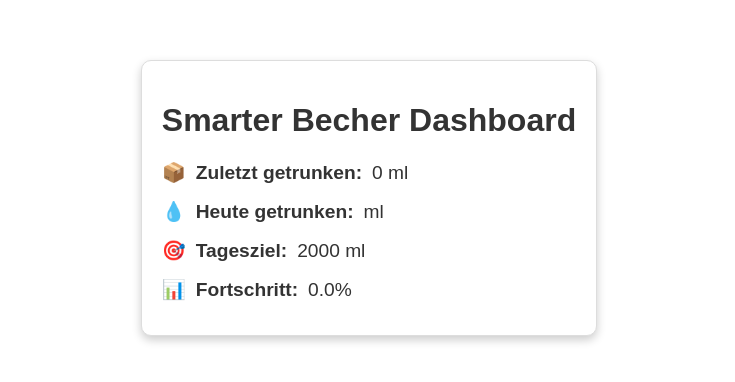
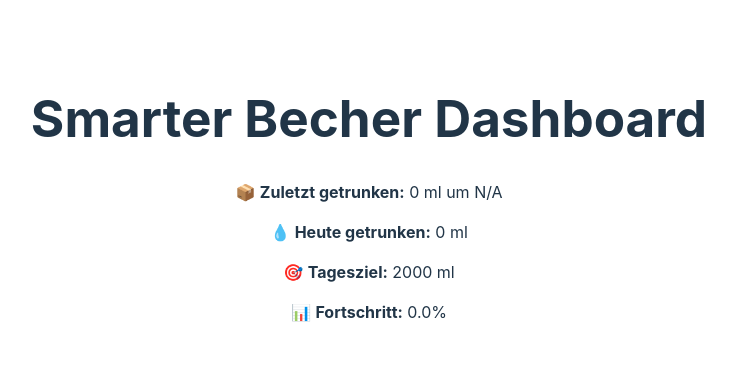
Before and after one commit to arturhoxha/Iot_Smarter_Becher, a Vue app: page / in a window 1280 px wide. Shown: the part 202-584 px from the top of the page, without its empty margins (271-1006 px from the left). Built offline with nearby package versions, Linux system fonts and the light colour scheme; no server answers.

Commit message:
differenz im backend hinzugefügt und frontend ausgabe verbessert

```diff
--- a/src/components/Dashboard.vue
+++ b/src/components/Dashboard.vue
@@ -2,8 +2,8 @@
   <div class="dashboard">
     <h1>Smarter Becher Dashboard</h1>
     <div class="status">
-      <p>📦 <strong>Zuletzt getrunken:</strong> {{ currentConsumed }} ml</p>
-      <p>💧 <strong>Heute getrunken:</strong> {{ totalConsumed }} ml</p>
+      <p>📦 <strong>Zuletzt getrunken:</strong> {{ lastDrink }} ml um {{ formatTime(timestamp) }}</p>
+      <p>💧 <strong>Heute getrunken:</strong> {{ totalAmount }} ml</p>
       <p>🎯 <strong>Tagesziel:</strong> {{ dailyGoal }} ml</p>
       <p>📊 <strong>Fortschritt:</strong> {{ progressPercentage }}%</p>
     </div>
@@ -19,25 +19,31 @@ import axios from 'axios';
 export default {
   data() {
     return {
-      currentConsumed: 0,
-      totalConsumed: null,
+      lastDrink: 0,         // Die zuletzt getrunkene Menge (Differenz)
+      totalAmount: 0,       // Gesamtmenge heute
+      timestamp: null,      // Zeitstempel der letzten Messung
       dailyGoal: 2000,
       showReminder: false,
     };
   },
   computed: {
     progressPercentage() {
-      return ((this.currentConsumed / this.dailyGoal) * 100).toFixed(1);
+      return ((this.totalAmount / this.dailyGoal) * 100).toFixed(1);
     },
   },
   methods: {
+    formatTime(timestamp) {
+      if (!timestamp) return 'N/A';
+      const date = new Date(timestamp);
+      return `${String(date.getHours()).padStart(2, '0')}:${String(date.getMinutes()).padStart(2, '0')}`;
+    },
     async fetchLiveStatus() {
       try {
-        // Azure Static Web App URL
         const response = await axios.get('https://thankful-ocean-0345cfc1e.4.azurestaticapps.net/api/liveStatus');
         const data = response.data.latestData;
-        this.currentConsumed = data.consumed || 0;
-        this.totalConsumed = data.timestamp || 'N/A';
+        this.lastDrink = data.differenz || 0;
+        this.totalAmount = data.getrunken || 0;
+        this.timestamp = data.timestamp;
         this.showReminder = response.data.reminder;
       } catch (error) {
         console.error('Fehler beim Abrufen des Live-Status:', error);
@@ -45,52 +51,8 @@ export default {
     },
   },
   mounted() {
-    // API-Daten beim Laden abrufen
     this.fetchLiveStatus();
-
-    // Alle 10 Sekunden aktualisieren
     setInterval(this.fetchLiveStatus, 10000);
   },
 };
 </script>
-
-<style scoped>
-.dashboard {
-  font-family: Arial, sans-serif;
-  padding: 20px;
-  max-width: 600px;
-  margin: auto;
-  border: 1px solid #ddd;
-  border-radius: 10px;
-  background: #ffffff; /* Ändere Hintergrund zu Weiß */
-  color: #333333; /* Dunklere Schriftfarbe für besseren Kontrast */
-  box-shadow: 0 4px 10px rgba(0, 0, 0, 0.2); /* Leichter Schatten für mehr Tiefe */
-}
-
-.dashboard h1 {
-  font-size: 2rem;
-  font-weight: bold;
-  text-align: center;
-  color: #333333; /* Sichtbare Farbe für den Titel */
-}
-
-.status p {
-  font-size: 1.2rem;
-  margin: 10px 0;
-  display: flex;
-  align-items: center;
-  gap: 10px; /* Abstand zwischen Icon und Text */
-}
-
-.reminder {
-  margin-top: 20px;
-  padding: 10px;
-  background: #ffeeba; /* Gelbe Erinnerungskarte */
-  color: #856404;
-  border: 1px solid #ffeeba;
-  border-radius: 5px;
-  font-size: 1.1rem;
-  text-align: center;
-}
-
-</style>
```
Also changed, not shown: 1 other file (tests, documents, lock files or other folders).
